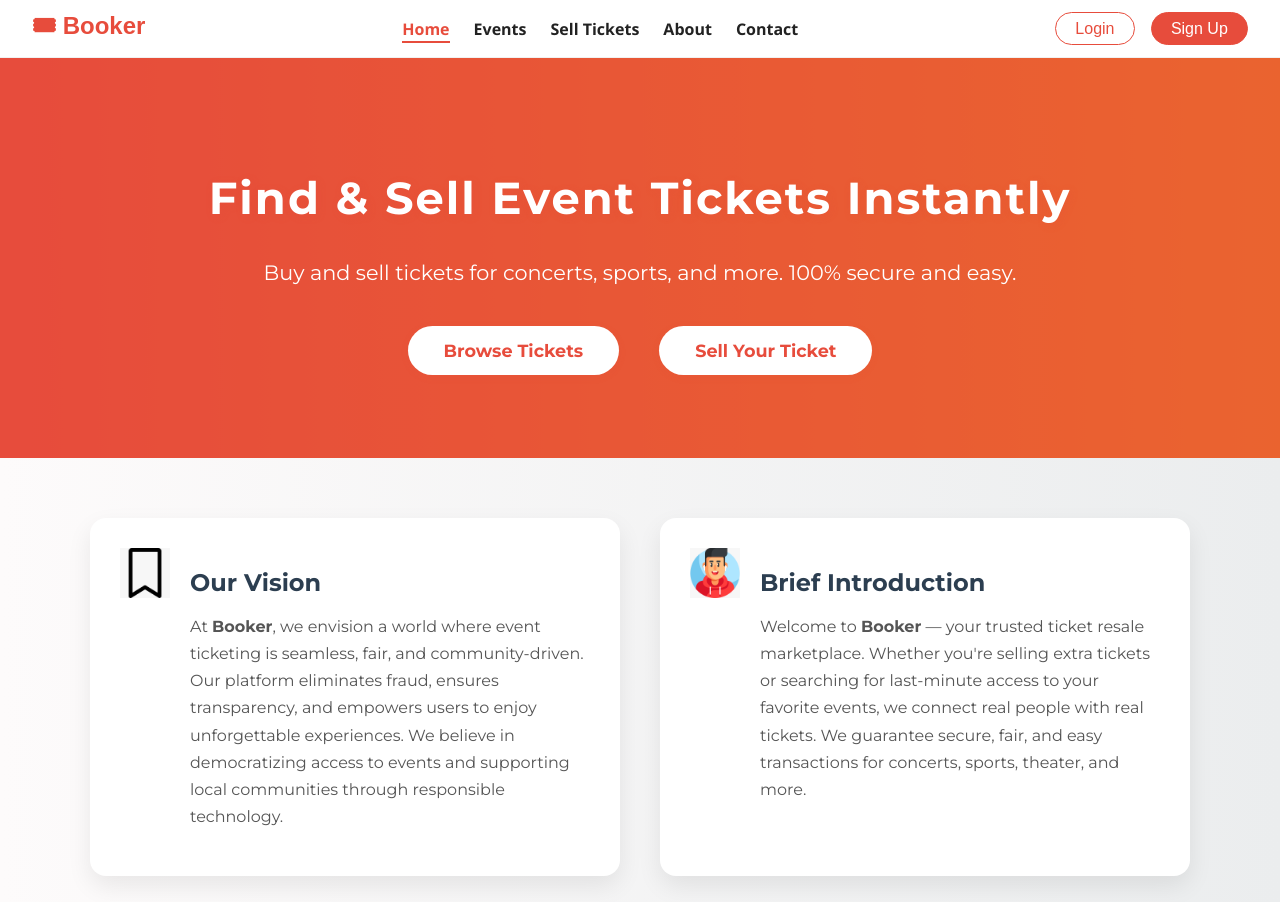
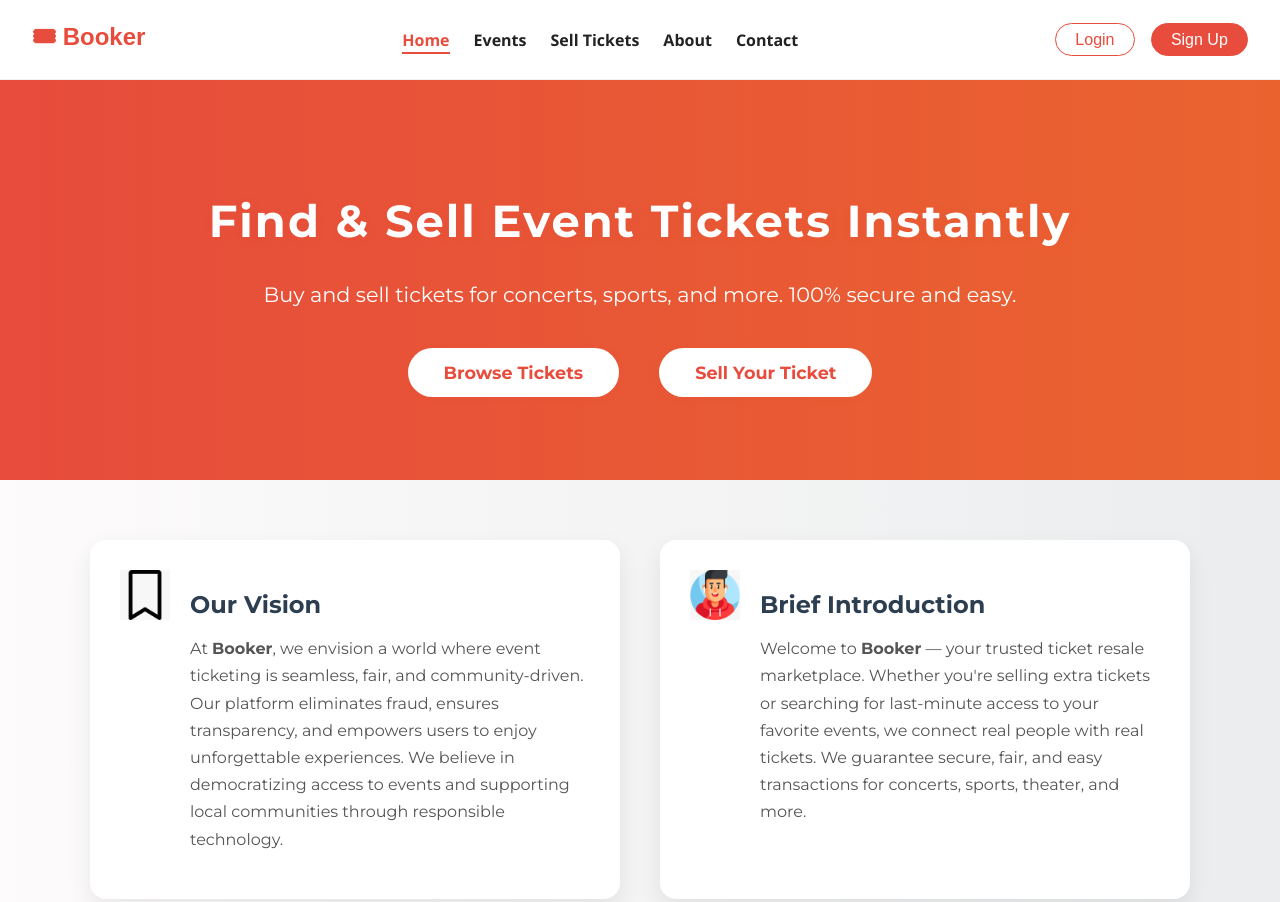
Before and after one commit to sasini20/EcommerseSite, a website: page views/tickets_shop.html in a window 1280 px wide. Shown: the top 902 px of the page. Drawn offline with Linux system fonts and the light colour scheme.

Commit message:
Update styles.css
navbar change

```diff
--- a/public/css/styles.css
+++ b/public/css/styles.css
@@ -81,7 +81,7 @@ header {
     display: flex;
     align-items: center;
     justify-content: space-between;
-    padding: 0.5rem 2rem;
+    padding: 1.2rem 2rem;
     position: sticky;
     top: 0;
     z-index: 100;
```
